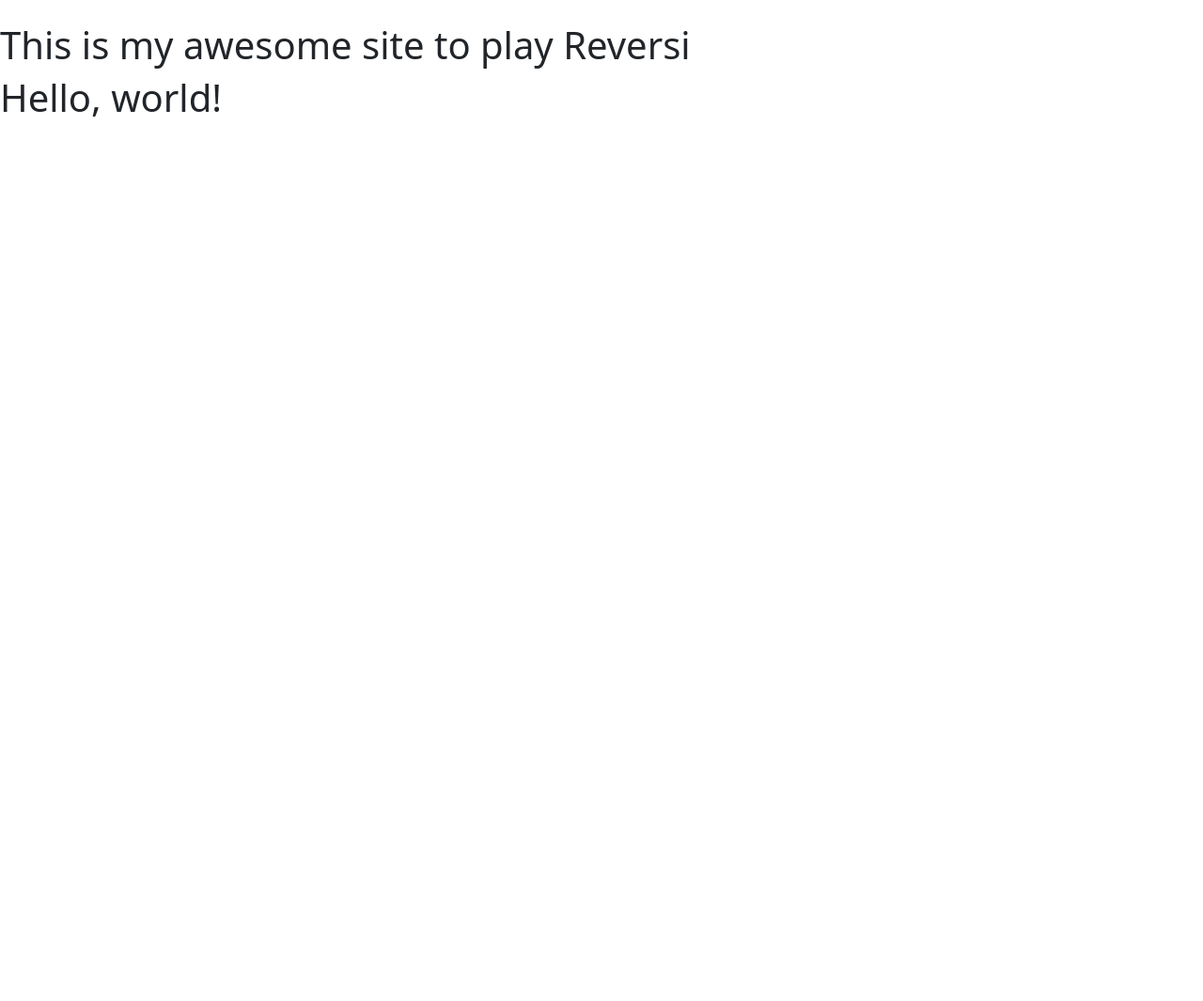
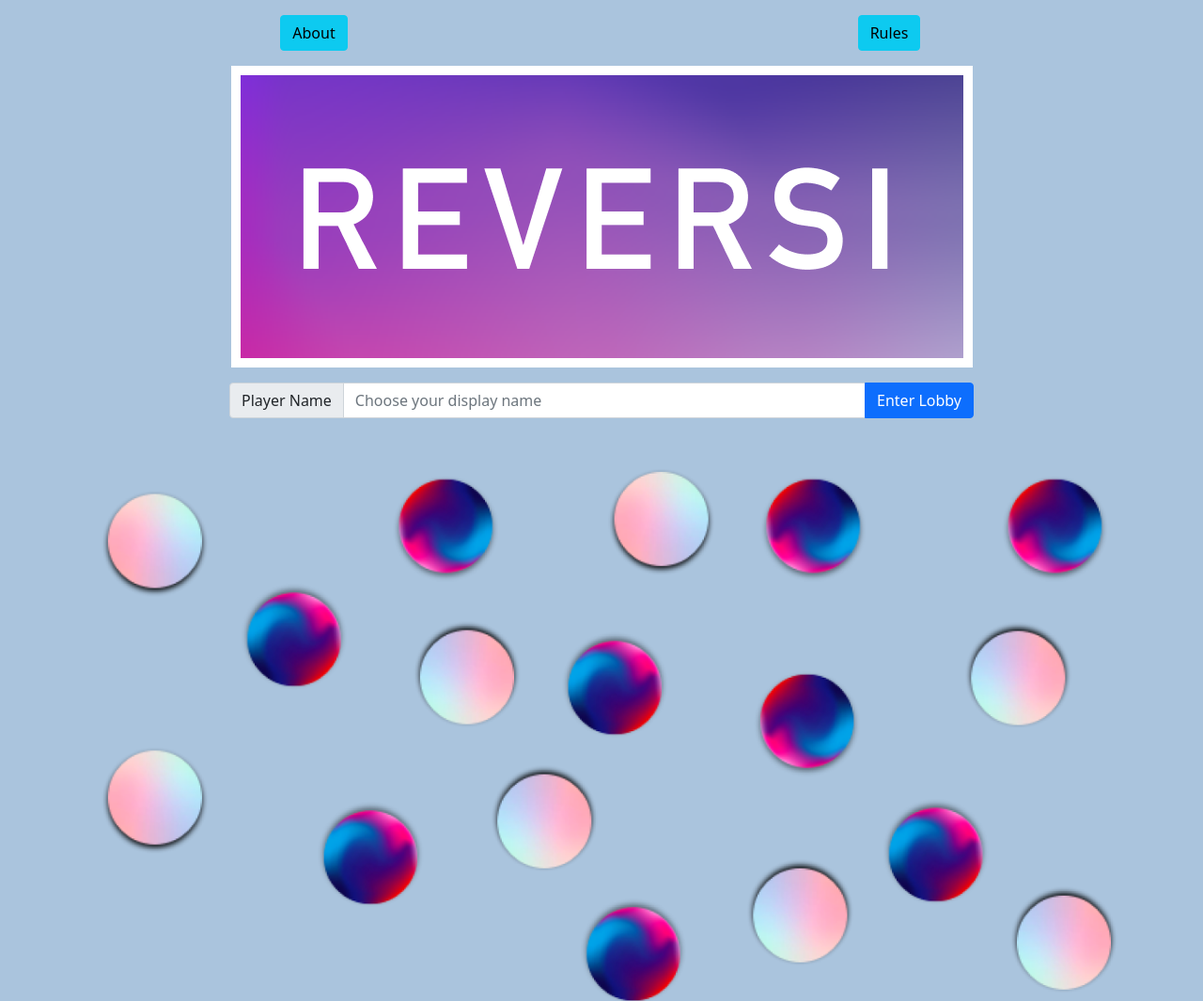
Before and after one commit to polsterkyle/reversi_polsterk_285, a website: page public/index.html in a window 1280 px wide. Shown: the top 1065 px of the page at 94% size. Before the commit the page ends 800 px from the top, so only its background shows below. Drawn offline with nearby package versions, Linux system fonts and the light colour scheme.

Commit message:
Creating New Entrance Pages

```diff
--- /dev/null
+++ b/public/about.html
@@ -0,0 +1,40 @@
+<!doctype html>
+<html lang="en">
+
+<head>
+  <!-- Required meta tags -->
+  <meta charset="utf-8">
+  <meta name="viewport" content="width=device-width, initial-scale=1">
+
+  <!-- Bootstrap CSS -->
+  <link href="https://cdn.jsdelivr.net/npm/bootstrap@5.0.0/dist/css/bootstrap.min.css" rel="stylesheet"
+    integrity="sha384-wEmeIV1mKuiNpC+IOBjI7aAzPcEZeedi5yW5f2yOq55WWLwNGmvvx4Um1vskeMj0" crossorigin="anonymous">
+  <style>
+    .headerrow {
+      background-color: rgb(225, 237, 248);
+    }
+  </style>
+
+  <title>Reversi: About</title>
+</head>
+
+<body>
+  <div class="container-fluid">
+    <div class="row m-3 headerrow">
+      <div class="col text-center">
+        <h3>About</h3>
+      </div>
+    </div>
+
+    <div class="row m-3">
+      <div class="col text-center">
+        <p>This is a game to demonstrate how web applications work</p>
+      </div>
+    </div>
+
+  <script src="https://cdn.jsdelivr.net/npm/bootstrap@5.0.0/dist/js/bootstrap.bundle.min.js"
+    integrity="sha384-p34f1UUtsS3wqzfto5wAAmdvj+osOnFyQFpp4Ua3gs/ZVWx6oOypYoCJhGGScy+8"
+    crossorigin="anonymous"></script>
+
+</body>
+</html>
--- a/public/index.html
+++ b/public/index.html
@@ -1,23 +1,67 @@
 <!doctype html>
 <html lang="en">
+
 <head>
   <!-- Required meta tags -->
   <meta charset="utf-8">
   <meta name="viewport" content="width=device-width, initial-scale=1">
 
   <!-- Bootstrap CSS -->
-    <link href="https://cdn.jsdelivr.net/npm/bootstrap@5.0.0/dist/css/bootstrap.min.css" rel="stylesheet" integrity="sha384-wEmeIV1mKuiNpC+IOBjI7aAzPcEZeedi5yW5f2yOq55WWLwNGmvvx4Um1vskeMj0" crossorigin="anonymous">
+  <link href="https://cdn.jsdelivr.net/npm/bootstrap@5.0.0/dist/css/bootstrap.min.css" rel="stylesheet"
+    integrity="sha384-wEmeIV1mKuiNpC+IOBjI7aAzPcEZeedi5yW5f2yOq55WWLwNGmvvx4Um1vskeMj0" crossorigin="anonymous">
+  <style>
+    body {
+      background-color: rgb(170, 196, 221);
+    }
+  </style>
 
-    <title>Hello, world!</title>
-    <br> <h1>This is my awesome site to play Reversi</h1>
+  <title>Reversi</title>
 </head>
+
 <body>
-    <h1>Hello, world!</h1>
+  <div class="container-fluid">
 
-    <!-- Optional JavaScript; choose one of the two! -->
+    <div class="row m-3">
+      <div class="col text-center">
+        <a class="btn btn-info text-nowrap" href="about.html">About</a>
+      </div>
 
-    <!-- Option 1: Bootstrap Bundle with Popper -->
-    <script src="https://cdn.jsdelivr.net/npm/bootstrap@5.0.0/dist/js/bootstrap.bundle.min.js" integrity="sha384-p34f1UUtsS3wqzfto5wAAmdvj+osOnFyQFpp4Ua3gs/ZVWx6oOypYoCJhGGScy+8" crossorigin="anonymous"></script>
+      <div class="col text-center">
+        <a class="btn btn-info text-nowrap" href="https://en.wikipedia.org/wiki/Reversi">Rules</a>
+      </div>
+    </div>
+
+    <div class="row m-3">
+      <div class="col text-center">
+        <img class="img-fluid" src="assets/images/top-splash.png" alt="Reversi Logo 1">
+      </div>
+    </div>
+
+    <div class="row align-items-center justify-content-center m-3">
+      <div class="col-8">
+        <div class="input-group">
+          <span class="input-group-text" id="displayName">Player Name</span>
+          <input type="text" class="form-control text-nowrap" id="nameInput" placeholder="Choose your display name"
+            aria-label="Enter your display name for use while playing Reversi" aria-describedby="displayName" />
+          <button type="submit" class="btn btn-primary text-nowrap" id="lobbyButton"
+            onclick="window.location='lobby.html'">Enter Lobby</button>
+        </div>
+      </div>
+    </div>
+
+    <div class="row m-3">
+      <div class="col text-center">
+        <img class="img-fluid" src="assets/images/btt-splash.png" alt="Reversi Logo 2">
+      </div>
+    </div>
+
+  </div>
+
+  <script src="https://cdn.jsdelivr.net/npm/bootstrap@5.0.0/dist/js/bootstrap.bundle.min.js"
+    integrity="sha384-p34f1UUtsS3wqzfto5wAAmdvj+osOnFyQFpp4Ua3gs/ZVWx6oOypYoCJhGGScy+8"
+    crossorigin="anonymous"></script>
+
 
 </body>
+
 </html>
```
Also changed, not shown: public/lobby.html (added, +34 -0 lines), public/assets/images/btt-splash.png (added), public/assets/images/top-splash.png (added), 1 other file. Lines whose indentation alone changed are shown as unchanged.
